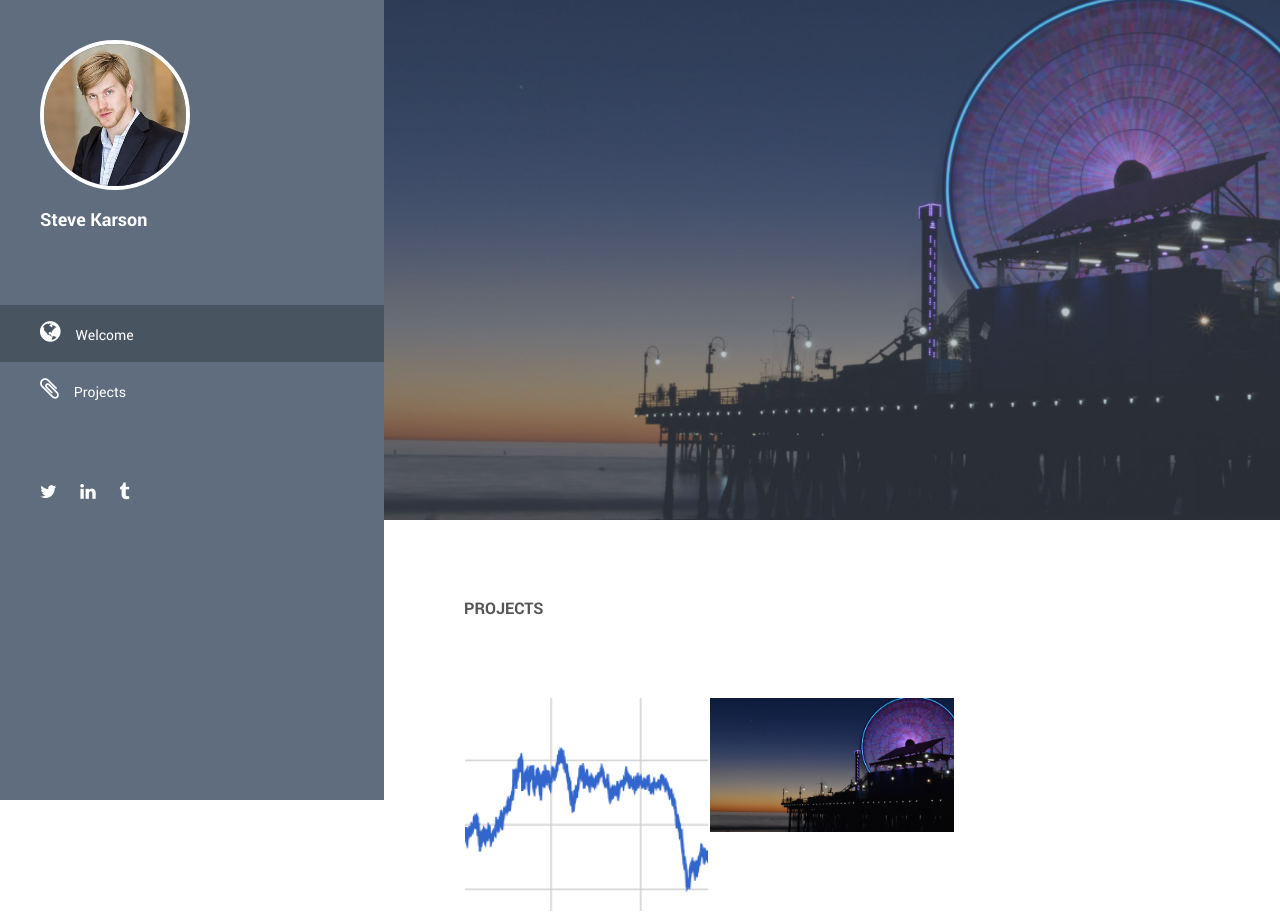
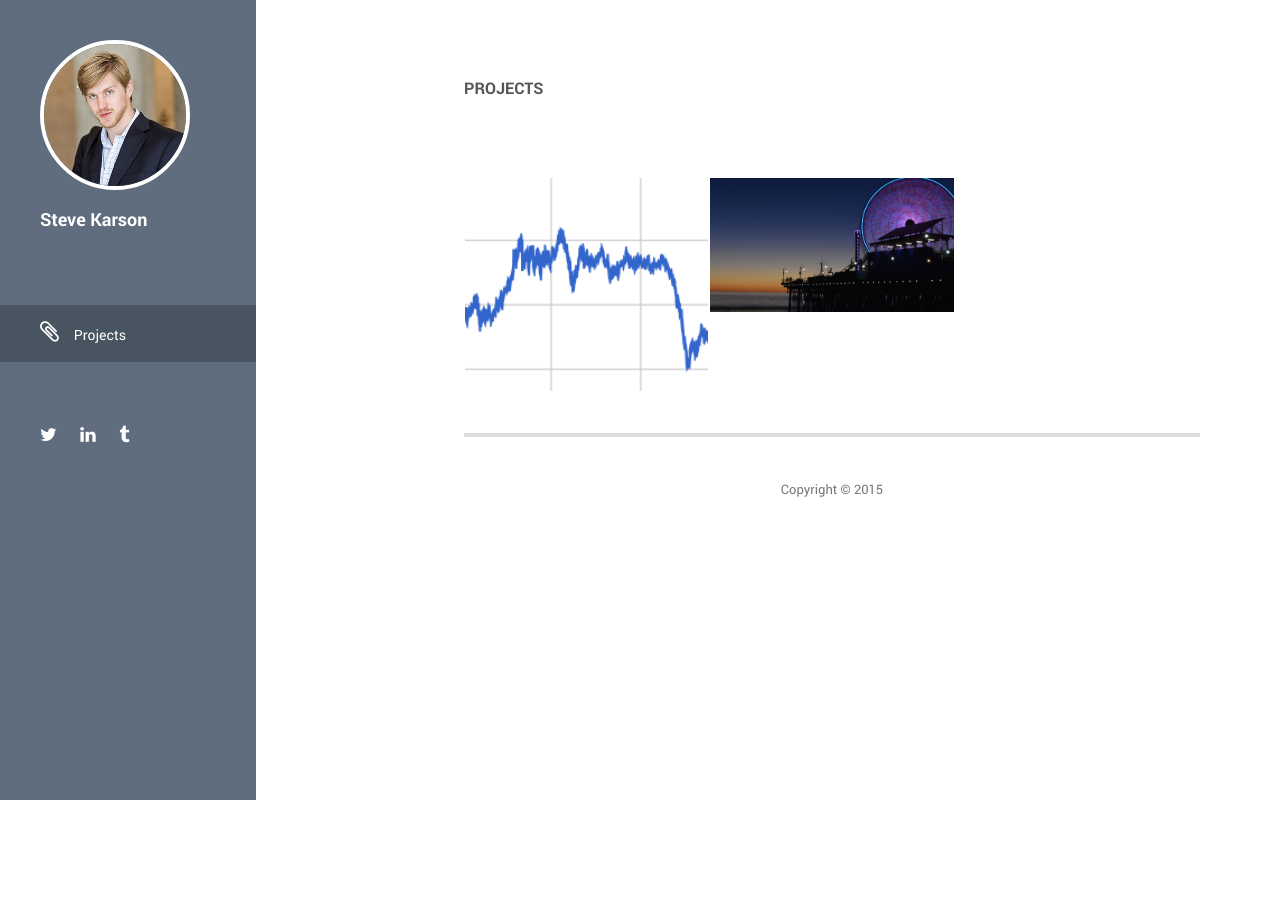
Before and after one commit to skarson/skarson.github.io, a plain HTML site: page index.html in a window 1280 px wide. Shown: the top 916 px of the page. After the commit the page ends 800 px from the top, so only its background shows below. Drawn offline with Linux system fonts and the light colour scheme.

Commit message:
cleaning it up

```diff
--- a/css/templatemo-style.css
+++ b/css/templatemo-style.css
@@ -280,7 +280,7 @@ hr {
 @media screen and (max-width: 1290px) {
   .sidebar-menu {
     overflow-y: scroll;
-    width: 30%;
+    width: 20%;
   }
 }
 
@@ -420,7 +420,7 @@ h3.profile-title {
 .banner-bg {
   padding: 260px 80px;
   position: relative;
-  background: url("../img/7.jpg");
+  background: url("../img/Background.jpg");
   background-repeat: no-repeat;
   background-position: center;
   background-size: cover;
--- a/index.html
+++ b/index.html
@@ -43,7 +43,6 @@
                 <div class="main-navigation responsive-menu">
                     <ul class="navigation">
                         <li><a href="#top"><i class="fa fa-home"></i>Home</a></li>
-                        <li><a href="#about"><i class="fa fa-user"></i>About Me</a></li>
                         <li><a href="#projects"><i class="fa fa-newspaper-o"></i>Projects</a></li>
                     </ul>
                 </div>
@@ -61,7 +60,7 @@
             </div> <!-- top-section -->
             <div class="main-navigation">
                 <ul class="navigation">
-                    <li><a href="#top"><i class="fa fa-globe"></i>Welcome</a></li>
+<!--                    <li><a href="#top"><i class="fa fa-globe"></i>Welcome</a></li>-->
                     <li><a href="#projects"><i class="fa fa-paperclip"></i>Projects</a></li>
 
                 </ul>
@@ -77,6 +76,7 @@
         </div> <!-- .sidebar-menu -->
 
 
+<!--
         <div class="banner-bg" id="top">
             <div class="banner-overlay"></div>
             <div class="welcome-text">
@@ -84,6 +84,7 @@
                 <h5></h5>
             </div>
         </div>
+-->
 
         <!-- MAIN CONTENT -->
         <div class="main-content">
@@ -113,12 +114,10 @@
 
                         <div class="col-md-4 col-sm-6">
                             <div class="project-item">
-                                <a href="http://steveinsantamonica.tumblr.com/">
                                     <img src="img/7.jpg" alt="">
-                                </a>
                                 <div class="project-hover">
                                     <div class="inside">
-                                        <p>A web project about getting involved in a new city</p>
+                                        <h5><a href="http://steveinsantamonica.tumblr.com/">A web project about getting involved in a new city</a></h5>
                                     </div>
                                 </div>
                             </div>
```
Also changed, not shown: img/2.jpg (deleted), img/3.jpg (deleted), img/4.jpg (deleted), img/5.jpg (deleted), img/6.jpg (deleted), img/Background.jpg (added), img/replace.jpg (deleted).
